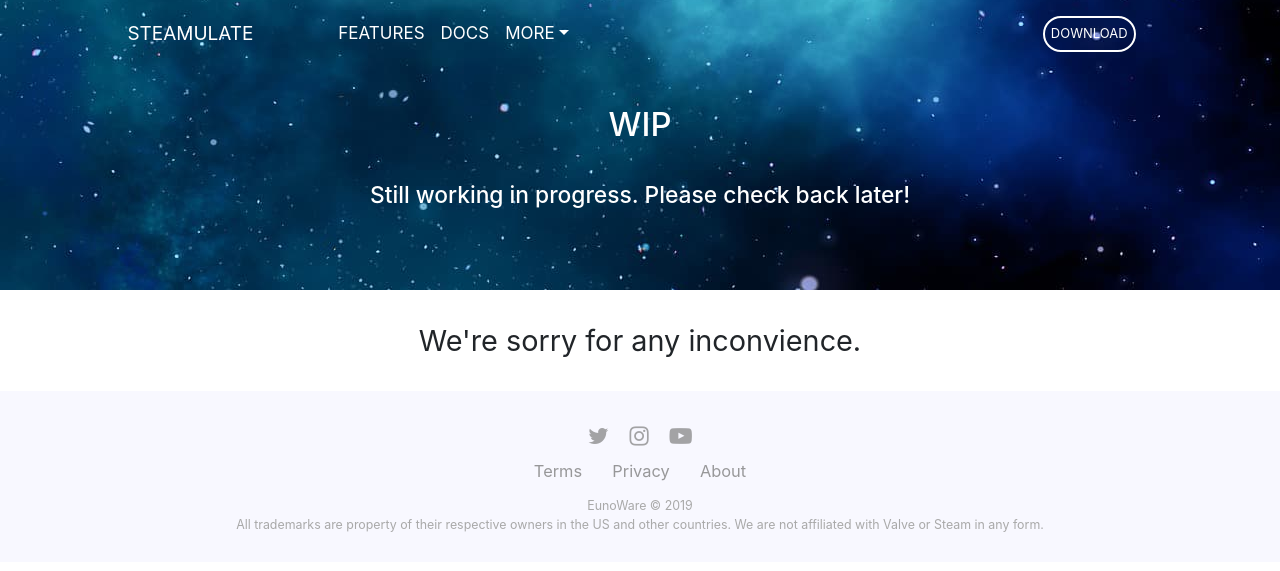
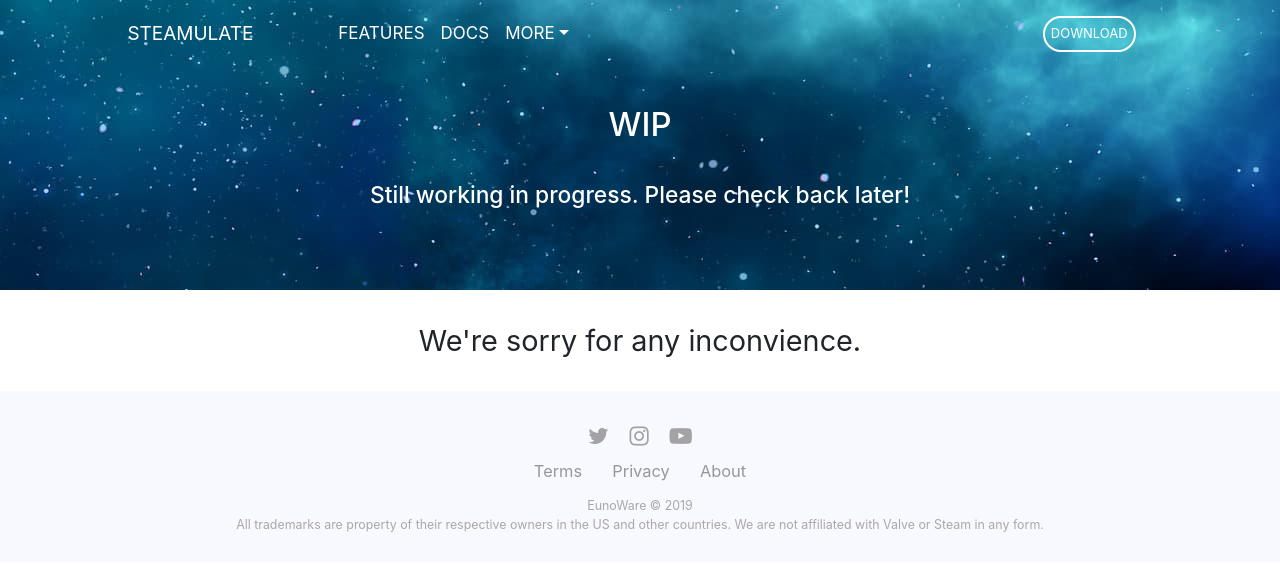
Before and after one commit to raymond-u/Steamulate-Website, a Jekyll site: the page built from wip.html, in a window 1280 px wide. Shown: the top 571 px of the page. Built offline with Jekyll 4.4.1, drawn with Linux system fonts in a browser that asks for light colours; nearby versions of some CDN libraries; comment, search, counter and statistics services are not loaded.

Commit message:
Update page.html

```diff
--- a/_layouts/page.html
+++ b/_layouts/page.html
@@ -3,7 +3,7 @@
 ---
 <main>
     <section>
-        <div class="div-header" style="background-image:url({{ site.baseurl }}{{ page.image }}); background-position:center bottom">
+        <div class="div-header" style="background-image:url({{ site.baseurl }}{{ page.image }})">
             <h1 class="text-center h1-header-title">{{ page.title }}</h1>
             <h2 class="text-center h2-header-desc">{{ page.description }}</h2>
         </div>
```
